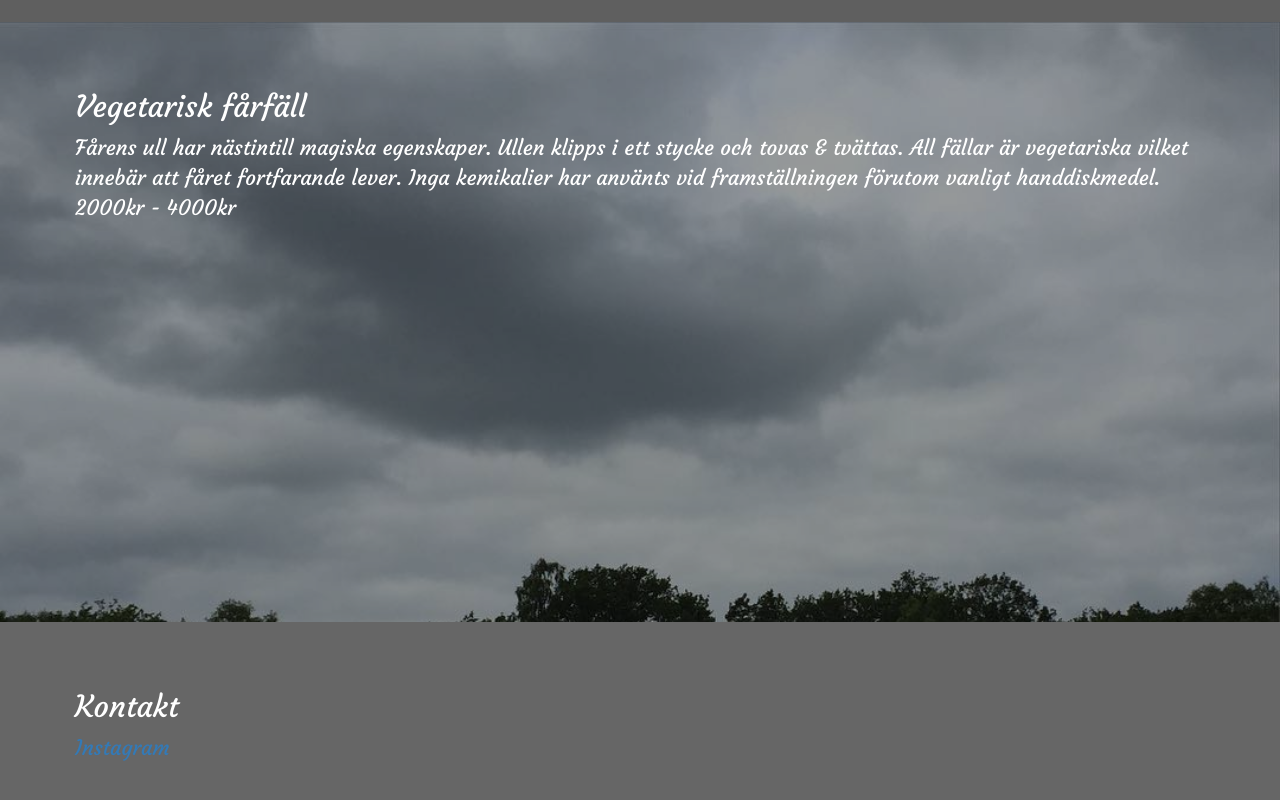
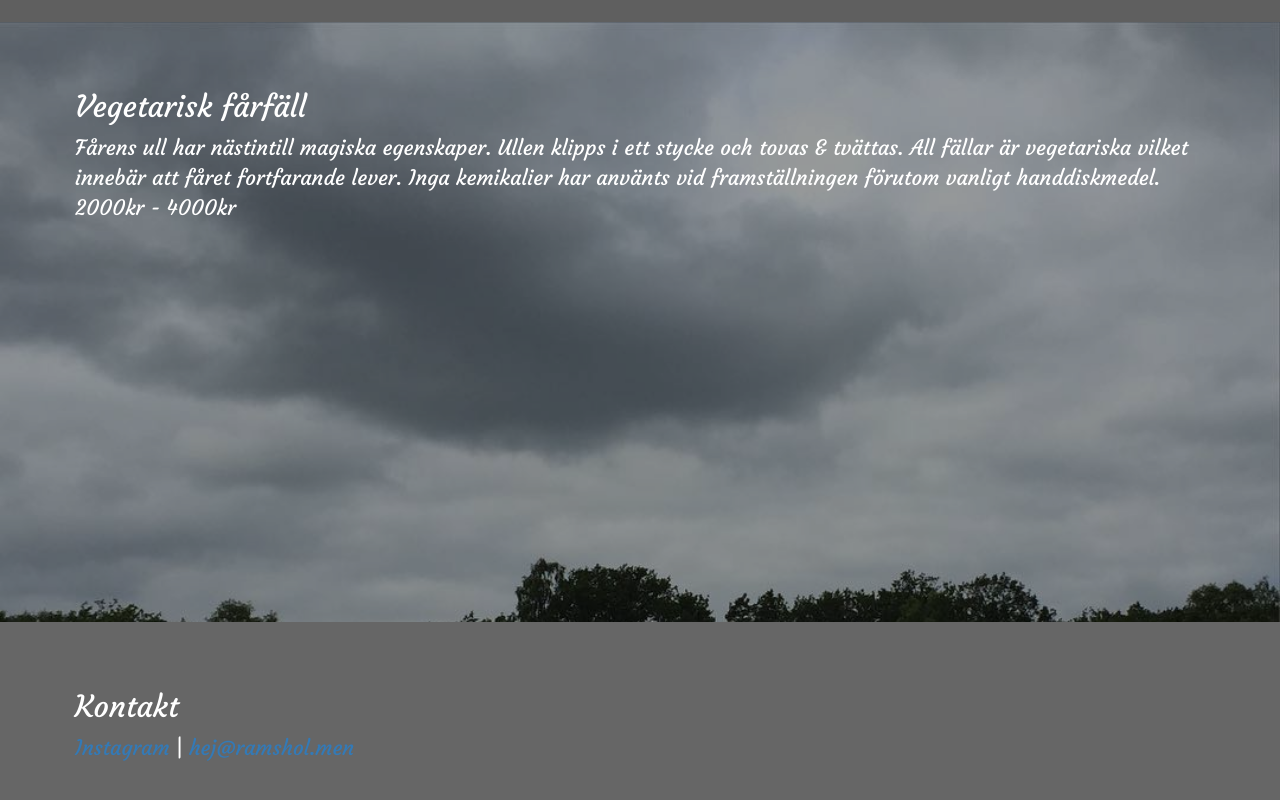
Before and after one commit to rhymn/ramsholmen, a plain HTML site: page index.html in a window 1280 px wide. Shown: the part 1448-2248 px from the top of the page. Drawn offline with nearby package versions, Linux system fonts and the light colour scheme; grey boxes are pictures that could not be loaded.

Commit message:
E-post på sidan

```diff
--- a/index.html
+++ b/index.html
@@ -93,7 +93,7 @@
 					<div class="col-sm-12">
 						<div class="jumbotron">
 							<h2>Kontakt</h2>
-							<p><a href="http://instagram.com/ramsholmen/">Instagram</a></p>
+							<p><a href="http://instagram.com/ramsholmen/">Instagram</a> | <a href="mailto:hej@ramshol.men">hej@ramshol.men</a></p>
 						</div>
 					</div>
 				</div>
```
